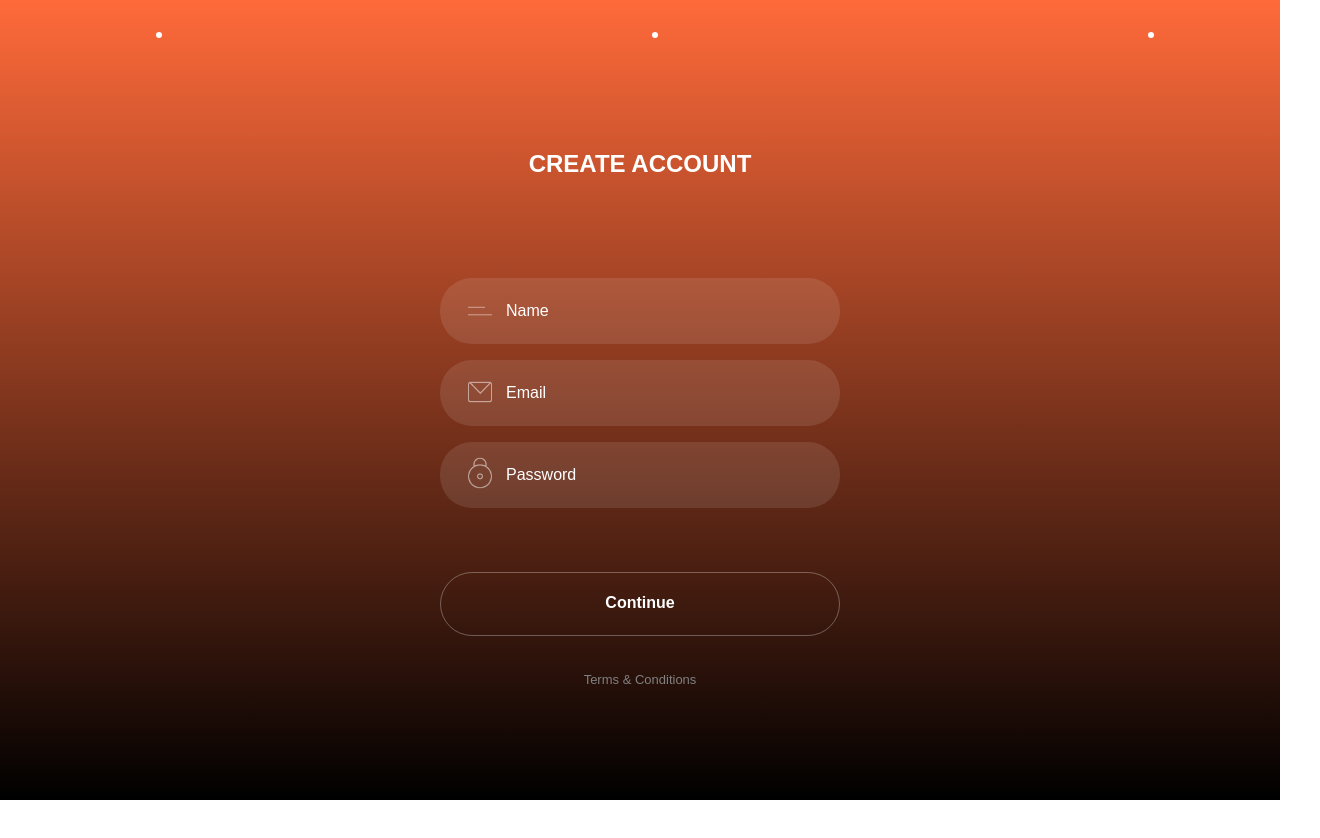
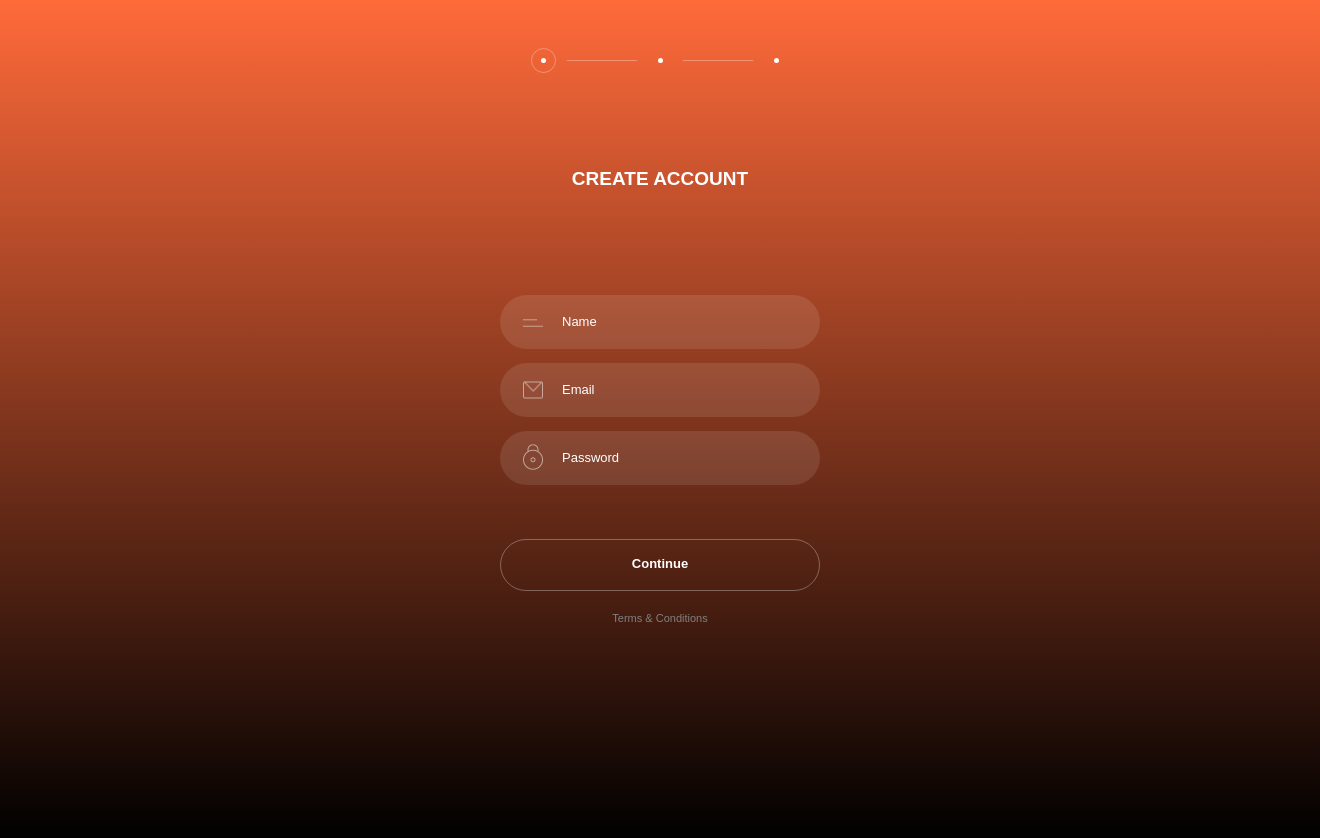
Before and after one commit to srhtkaya/register-responsive, a plain HTML site: page index.html in a window 1280 px wide. Shown: the whole page, 1320 px wide, since content can reach past the window. Before the commit the page ends 800 px from the top, so only its background shows below. Drawn offline with Linux system fonts and the light colour scheme; a web font is replaced by a local one.

Commit message:
Added a/b testing styles

```diff
--- a/index.html
+++ b/index.html
@@ -7,37 +7,57 @@
     <link rel="stylesheet" type="text/css" href="css/styles.css" />
   </head>
   <body>
+    <div class="main-container-a">
     <header>
-    <nav>
-        <ul class="nav-breadcrumb">
-            <li class="nav-crumb nav-crumb--current"><div class="outer-circle"><div class="inner-circle"></div></div></li>
-            <span class="divider"></span>
-            <li class="nav-crumb"><div class="outer-circle"><div class="inner-circle"></div></div></li>
-            <span class="divider"></span>
-            <li class="nav-crumb"><div class="outer-circle"><div class="inner-circle"></div></div></li>
+      <nav class="breadcrumb">
+        <ul class="breadcrumb__ul">
+          <li class="breadcrumb__item">
+            <div class="breadcrumb__item--outer breadcrumb__item--current">
+              <div class="breadcrumb__item--inner">
+                <a href="#"></a>
+              </div>
+            </div>
+          </li>
+          <div class="breadcrumb__divider"></div>
+          <li class="breadcrumb__item">
+            <div class="breadcrumb__item--outer">
+              <div class="breadcrumb__item--inner">
+                <a href="#"></a>
+              </div>
+            </div>
+          </li>
+          <div class="breadcrumb__divider"></div>
+          <li class="breadcrumb__item">
+            <div class="breadcrumb__item--outer">
+              <div class="breadcrumb__item--inner">
+                <a href="#"></a>
+              </div>
+            </div>
+          </li>
         </ul>
-    </nav>
+      </nav>
     </header>
-    <div class="main-container">
-    <h1>CREATE ACCOUNT</h1>
-    <form class="form-register">
-        <div class="input-container">
-          <span class="input-icon input-icon--name"></span>
-          <input class="input--name" type="text" placeholder="Name" required />
+    <div class="container__content">
+      <h1 class="title">CREATE ACCOUNT</h1>
+      <form class="form__register">
+        <div class="container__txt-field">
+          <span class="input__icon input__icon--name"></span>
+          <input class="input input--name" type="text" placeholder="Name" required />
         </div>
-        <div class="input-container">
-          <span class="input-icon input-icon--email"></span>
-          <input class="input--email" type="email" placeholder="Email" required />
+        <div class="container__txt-field">
+          <span class="input__icon input__icon--email"></span>
+          <input class="input input--email" type="email" placeholder="Email" required />
         </div>
-        <div class="input-container">
-          <span class="input-icon input-icon--password"></span>
-          <input class="input--password" type="password" placeholder="Password" required />
+        <div class="container__txt-field">
+          <span class="input__icon input__icon--password"></span>
+          <input class="input input--password" type="password" placeholder="Password" required />
         </div>
-        <button type="submit" name="button">Continue</button>
-    </form>
+        <button class="btn" type="submit" name="button">Continue</button>
+      </form>
     </div>
-    <footer>
-        <a href="#">Terms & Conditions</a>
+    <footer class="footer">
+        <a class="footer__a" href="#">Terms & Conditions</a>
     </footer>
+    </div>
   </body>
 </html>
--- a/less/styles.less
+++ b/less/styles.less
@@ -1,12 +1,18 @@
-@import url('https://fonts.googleapis.com/css?family=Montserrat:400,700');
+@import url('https://fonts.googleapis.com/css?family=Montserrat:400,500,700,800');
 
-@background-v1: linear-gradient(#ff6a3a, #000000);
-@background-v2: linear-gradient(#3aa9ff, #000000);
+@background-a: linear-gradient(#ff6a3a, #000000);
+@background-b: linear-gradient(#3aa9ff, #000000);
+@background-btn-a: none;
+@background-btn-b: white;
+@border-radius-a: 32px;
+@border-radius-b: none;
+@color-btn-a: white;
+@color-btn-b: black;
 
-html {
-  height: 100vh;
-  font-size: 20px;
-}
+@font-size: 13px;
+@font-color: #fff;
+@font-family: 'Montserrat', sans-serif;
+@background-input: rgba(255,255,255,0.1);
 
 #box-shadowing(){
   box-shadow: 0 0 0 1px rgba(255,255,255,0.3);
@@ -14,112 +20,98 @@ html {
   -moz-box-shadow: 0 0 0 1px rgba(255,255,255,0.3);
 }
 
-body {
-  background: @background-v1;
-  color: #fff;
-  padding: 20px;
-  font-family: 'Montserrat', sans-serif;
+html {
+  min-height: 100vh;
+  font-size: @font-size;
+  color: @font-color;
+  background: @background-a;
 }
 
-nav {
-
-  margin: 30px;
-
-  .nav-breadcrumb {
-    width: 100%;
-    height: 30px;
-    margin: 0 auto;
-    text-align: center;
-    padding-left: 0;
-    display: flex;
-    flex-flow: row wrap;
-    justify-content: space-around;
-
-    .divider {
-        background: rgba(255,255,255,0.5);
-        width: 20%;
-        margin: 10px;
-        height: 1px;
+body {
+  font-family: @font-family;
 }
 
-    li {
-      display: inline-block;
-      position: relative;
-
-      .inner-circle {
-        position: absolute;
-        top: 12px;
-        right: 12px;
-        width: 4px;
-        height: 4px;
-        background: white;
-        border: 1px solid rgba(255,255,255,0.3);
-        border-radius: 10px;
-
+.breadcrumb {
+  width: 350px;
+  height: 33px;
+  margin: 0 auto;
+  margin-top: 10px;
+  display: flex;
+  flex-grow: row;
+  justify-content: space-around;
 }
 
-      .outer-circle {
-        position: absolute;
-        width: 30px;
-        height: 30px;
-        border-radius: 50%;
-        &:hover {
-          box-shadowing
-        }
+.breadcrumb__ul {
+  list-style-type: none;
+  padding: 0;
 }
 
-      &:not(:last-child):after {
-
+.breadcrumb__item {
+  display: inline-block;
 }
 
+.breadcrumb__divider {
+  display: inline-block;
+  width: 70px;
+  height: 1px;
+  background: rgba(255,255,255,0.3);
+  margin: 7px;
 }
 
-  }
+.breadcrumb__item--outer {
+  position: relative;
+  width: 23px;
+  height: 23px;
+  border-radius: 50%;
+  border: 1px solid rgba(0,0,0,0);
+  top: 5px;
 }
 
-.nav-crumb--current .outer-circle {
-    box-shadowing
+.breadcrumb__item--current, .breadcrumb__item--outer:hover {
+  border-color: rgba(255,255,255,0.3);
 }
 
-h1 {
-  font-size: 24px;
-  font-weight: 700;
-  text-align: center;
-  margin: 100px 0 100px 0;
+.breadcrumb__item--inner {
+  position: absolute;
+  width: 5px;
+  height: 5px;
+  border-radius: 50%;
+  background: white;
+  z-index: 1;
+  top: 9px;
+  left: 9px;
 }
 
-.main-container {
-  width: 100%;
-  display: flex;
-  flex-direction: column;
-  justify-content: flex-end;
+.title {
+  font-size: 19px;
+  font-weight: 800;
+  text-align: center;
+  margin: 105px 0 105px 0;
 }
 
-.form-register {
+.form__register {
   margin: 0 auto;
-  min-width: 170px;
+  min-width: 320px;
 }
 
-.input-container {
+.container__txt-field {
   position: relative;
   display: flex;
   color: #fff;
-  margin-bottom: 16px;
+  margin-bottom: 14px;
 
-  font-size: 16px;
-
-  input {
+  .input {
     width: 100%;
-    height: 64px;
+    height: 52px;
     max-width: 400px;
-    background: rgba(255,255,255,0.1);
+    background: @background-input;
     border: none;
-    border-radius: 32px;
-    text-indent: 64px;
+    text-indent: 60px;
+    color: white;
 
     &::placeholder{
       color: #fff;
-      font-size: 16px;
+      font-weight: 500;
     }
 
     &:focus {
@@ -128,66 +120,100 @@ h1 {
     }
   }
 
-  .input-icon {
+  .input__icon {
     flex-grow: 1;
     position: absolute;
+    width: 40px;
+    background-repeat: no-repeat;
+    transform: scale(0.5);
   }
 
-  .input-icon--name {
-    width: 40px; height: 16px;
-    left: 20px;
-    top: 25px;
+  .input__icon--name {
+    height: 16px;
+    left: 13px;
+    top: 20px;
     background: url('../img/icons.png') -70px -10px;
-    background-repeat: no-repeat;
-    transform: scale(0.6);
   }
 
-  .input-icon--email {
-    width: 40px; height: 34px;
-    left: 20px;
-    top: 15px;
+
+  .input__icon--email {
+    height: 34px;
+    left: 13px;
+    top: 10px;
     background: url('../img/icons.png') -130px -10px;
-    background-repeat: no-repeat;
-    transform: scale(0.6);
   }
 
-  .input-icon--password {
-    width: 40px; height: 52px;
-    left: 20px;
-    top: 5px;
+  .input__icon--password {
+    height: 52px;
+    left: 13px;
     background: url('../img/icons.png') -10px -10px;
-    background-repeat: no-repeat;
-    transform: scale(0.6);
   }
 
 }
 
-button {
+.btn {
   width: 100%;
-  height: 64px;
+  height: 52px;
   max-width: 600px;
-  background: none;
-  border-radius: 32px;
   border: 1px solid rgba(255,255,255,0.3);
-  color: white;
-  font-weight: 700;
-  font-size: 16px;
-  margin-top: 48px;
+  font-weight: 800;
+  margin-top: 40px;
 
   &:focus {
     outline: none;
-    box-shadow: 0 0 5px 5px;
+    box-shadow: 0 0 2px 2px;
   }
 }
 
-footer {
-  min-height:50px;
+.footer {
   text-align: center;
-  margin-top: 30px;
+  margin-top: 20px;
+}
 
-  a {
-    font-size: 13px;
+.footer__a {
+  font-size: 11px;
+  font-weight: 500;
   text-decoration: none;
   color: gray;
 }
+
+.container__content {
+  width: 100%;
+  display: flex;
+  flex-direction: column;
+  justify-content: flex-end;
 }
+
+.main-container-a {
+  height: 100vh;
+  width: 100%;
+  padding: 20px;
+  background: @background-a;
+
+  .input {
+    border-radius: @border-radius-a;
+  }
+
+  .btn {
+    color: @color-btn-a;
+    border-radius: @border-radius-a;
+    background: @background-btn-a;
+  }
+}
+
+.main-container-b {
+  height: 100vh;
+  width: 100%;
+  padding: 20px;
+  background: @background-b;
+
+  .input {
+    border-radius: @border-radius-b;
+  }
+
+  .btn {
+    color: @color-btn-b;
+    border-radius: @border-radius-b;
+    background: @background-btn-b;
+  }
+}
```
Also changed, not shown: css/styles.css. Lines whose indentation alone changed are shown as unchanged.
